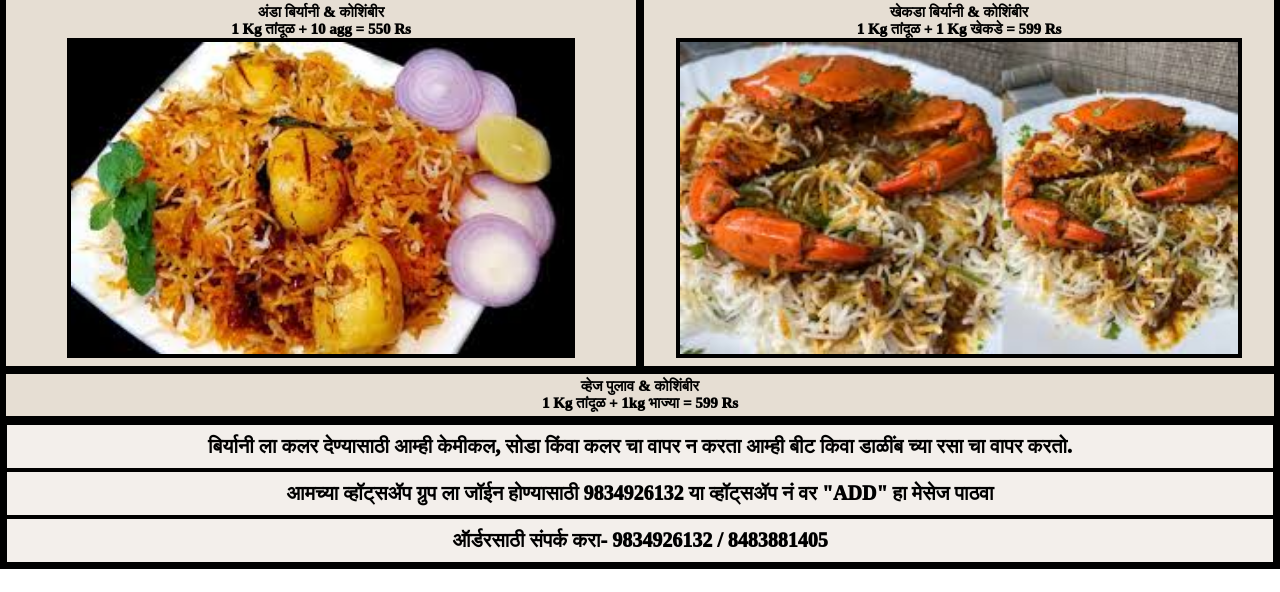
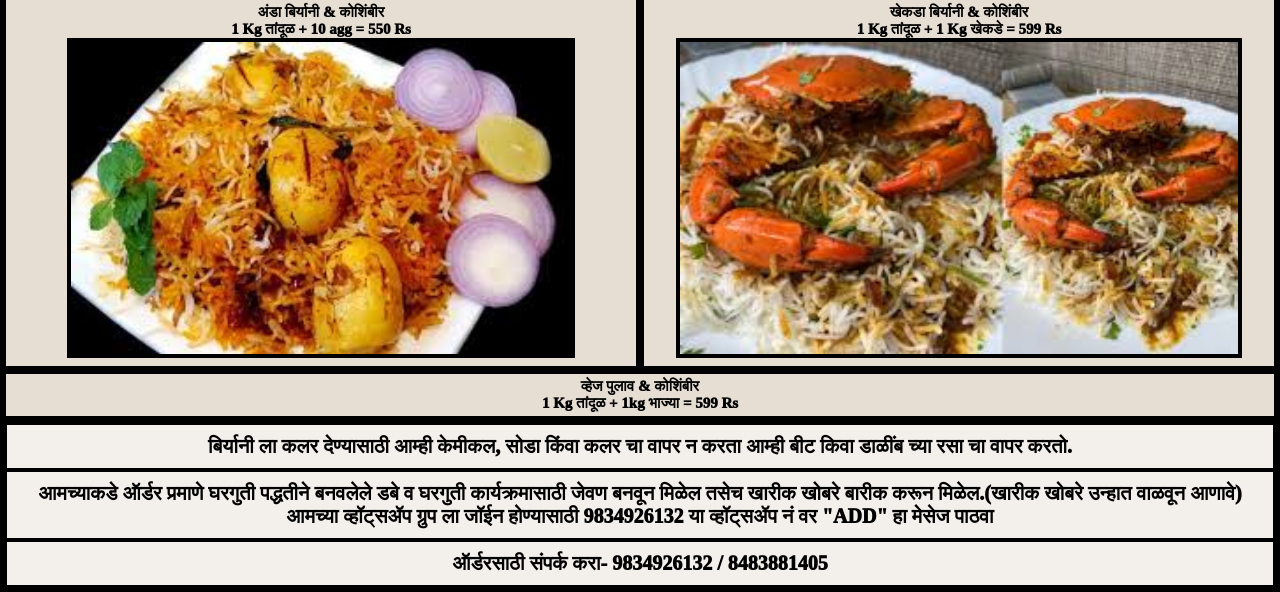
Before and after one commit to aniruddhamaheshmane/biryani-advertisement, a plain HTML site: page index.html in a window 1280 px wide. Shown: the part 463-1055 px from the top of the page. Before the commit the page ends 1032 px from the top, so only its background shows below. Drawn offline with Linux system fonts and the light colour scheme.

Commit message:
Update index.html

```diff
--- a/index.html
+++ b/index.html
@@ -202,7 +202,9 @@ padding: 10PX;
 
 <div class="s">
     <div>बिर्यानी ला कलर देण्यासाठी आम्ही केमीकल, सोडा किंवा कलर चा वापर न करता आम्ही बीट किवा डाळींब च्या रसा चा वापर करतो.</div>
-    <DIV>आमच्या व्हॉट्सॲप ग्रुप ला जॉईन होण्यासाठी 9834926132 या व्हॉट्सॲप नं वर "ADD" हा मेसेज पाठवा</DIV>
+    <DIV> आमच्याकडे ऑर्डर प्रमाणे घरगुती पद्धतीने बनवलेले डबे व घरगुती कार्यक्रमासाठी जेवण बनवून मिळेल तसेच खारीक खोबरे बारीक करून मिळेल.(खारीक खोबरे उन्हात वाळवून आणावे)
+        </BR>
+        आमच्या व्हॉट्सॲप ग्रुप ला जॉईन होण्यासाठी 9834926132 या व्हॉट्सॲप नं वर "ADD" हा मेसेज पाठवा</DIV>
     <div>ऑर्डरसाठी संपर्क करा- 9834926132 / 8483881405</div>
 </DIV>
 
```
